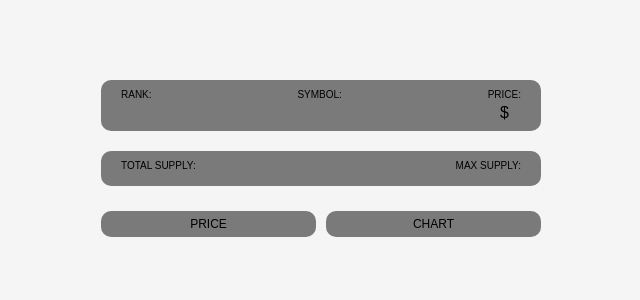
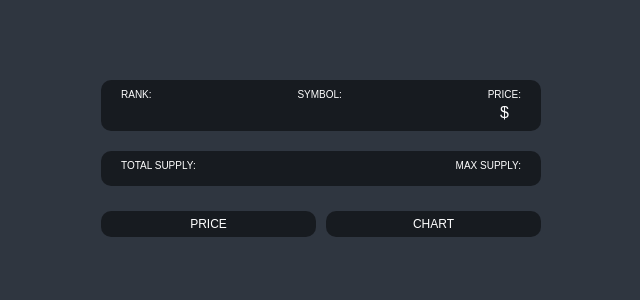
Before and after one commit to beom-yun/react-masterclass, a React (Create React App) app: page /1 in a window 1280 px wide. Shown: the top 300 px of the page, without its empty margins (319-959 px from the left). Built offline with nearby package versions, Linux system fonts and the light colour scheme; no server answers.

Commit message:
#6.2 Introduction to Recoil

```diff
--- a/package.json
+++ b/package.json
@@ -19,6 +19,7 @@
     "react-helmet": "^6.1.0",
     "react-router-dom": "^5.3.0",
     "react-scripts": "5.0.1",
+    "recoil": "^0.7.6",
     "styled-components": "^5.3.6",
     "typescript": "^4.9.5",
     "web-vitals": "^2.1.4"
--- a/src/App.tsx
+++ b/src/App.tsx
@@ -1,7 +1,8 @@
 import { ReactQueryDevtools } from '@tanstack/react-query-devtools';
-import { useState } from 'react';
+import { useRecoilValue } from 'recoil';
 import { createGlobalStyle, ThemeProvider } from 'styled-components';
 import Router from './Router';
+import { isDarkAtom } from './routes/atoms';
 import { darkTheme, lightTheme } from './theme';
 
 const GlobalStyle = createGlobalStyle`
@@ -68,14 +69,13 @@
 `;
 
 function App() {
-  const [isDark, setIsDark] = useState(false);
-  const toggleDark = () => setIsDark(current => !current);
+  const isDark = useRecoilValue(isDarkAtom);
 
   return (
     <>
       <ThemeProvider theme={isDark ? darkTheme : lightTheme}>
         <GlobalStyle />
-        <Router isDark={isDark} toggleDark={toggleDark} />
+        <Router />
         <ReactQueryDevtools initialIsOpen={true} />
       </ThemeProvider>
     </>
--- a/src/Router.tsx
+++ b/src/Router.tsx
@@ -2,20 +2,17 @@
 import Coin from './routes/Coin';
 import Coins from './routes/Coins';
 
-interface IRouterProps {
-  toggleDark: () => void;
-  isDark: boolean;
-}
+interface IRouterProps {}
 
-function Router({ toggleDark, isDark }: IRouterProps) {
+function Router({}: IRouterProps) {
   return (
     <BrowserRouter>
       <Switch>
         <Route path="/:coinId">
-          <Coin isDark={isDark} />
+          <Coin />
         </Route>
         <Route path="/">
-          <Coins toggleDark={toggleDark} />
+          <Coins />
         </Route>
       </Switch>
     </BrowserRouter>
--- a/src/index.tsx
+++ b/src/index.tsx
@@ -1,15 +1,18 @@
 import { QueryClient, QueryClientProvider } from '@tanstack/react-query';
 import React from 'react';
 import ReactDOM from 'react-dom';
+import { RecoilRoot } from 'recoil';
 import App from './App';
 
 const queryClient = new QueryClient();
 
 ReactDOM.render(
   <React.StrictMode>
-    <QueryClientProvider client={queryClient}>
-      <App />
-    </QueryClientProvider>
+    <RecoilRoot>
+      <QueryClientProvider client={queryClient}>
+        <App />
+      </QueryClientProvider>
+    </RecoilRoot>
   </React.StrictMode>,
   document.getElementById('root')
 );
--- a/src/routes/Chart.tsx
+++ b/src/routes/Chart.tsx
@@ -1,10 +1,11 @@
 import { useQuery } from '@tanstack/react-query';
 import { fetchCoinHistory } from '../api';
 import ApexChart from 'react-apexcharts';
+import { useRecoilValue } from 'recoil';
+import { isDarkAtom } from './atoms';
 
 interface ChartProps {
   coinId: string;
-  isDark: boolean;
 }
 
 interface IHistorical {
@@ -18,7 +19,8 @@
   volume: string;
 }
 
-function Chart({ coinId, isDark }: ChartProps) {
+function Chart({ coinId }: ChartProps) {
+  const isDark = useRecoilValue(isDarkAtom);
   const { isLoading, data } = useQuery<IHistorical[]>(['ohlcv', coinId], () => fetchCoinHistory(coinId), {
     refetchInterval: 10000,
   });
--- a/src/routes/Coin.tsx
+++ b/src/routes/Coin.tsx
@@ -139,11 +139,9 @@
   };
 }
 
-interface ICoinProps {
-  isDark: boolean;
-}
+interface ICoinProps {}
 
-function Coin({ isDark }: ICoinProps) {
+function Coin({}: ICoinProps) {
   const { coinId } = useParams<RouteParams>();
   const { state } = useLocation<RouteState>();
   const priceMatch = useRouteMatch('/:coinId/price');
@@ -208,7 +206,7 @@
               <Price />
             </Route>
             <Route path={`/:coinId/chart`}>
-              <Chart coinId={coinId} isDark={isDark} />
+              <Chart coinId={coinId} />
             </Route>
           </Switch>
         </>
--- a/src/routes/Coins.tsx
+++ b/src/routes/Coins.tsx
@@ -64,11 +64,9 @@
   type: string;
 }
 
-interface ICoinsProps {
-  toggleDark: () => void;
-}
+interface ICoinsProps {}
 
-function Coins({ toggleDark }: ICoinsProps) {
+function Coins({}: ICoinsProps) {
   const { isLoading, data } = useQuery<ICoin[]>(['allCoins'], fetchCoins);
 
   return (
@@ -78,7 +76,6 @@
       </Helmet>
       <Header>
         <Title>코인</Title>
-        <button onClick={toggleDark}>Toggle Dark Mode</button>
       </Header>
       {isLoading ? (
         <Loader>Loading...</Loader>
--- /dev/null
+++ b/src/routes/atoms.ts
@@ -0,0 +1,6 @@
+import { atom } from 'recoil';
+
+export const isDarkAtom = atom({
+  key: 'isDark',
+  default: true,
+});
```
Also changed, not shown: 1 other file (tests, documents, lock files or other folders).
